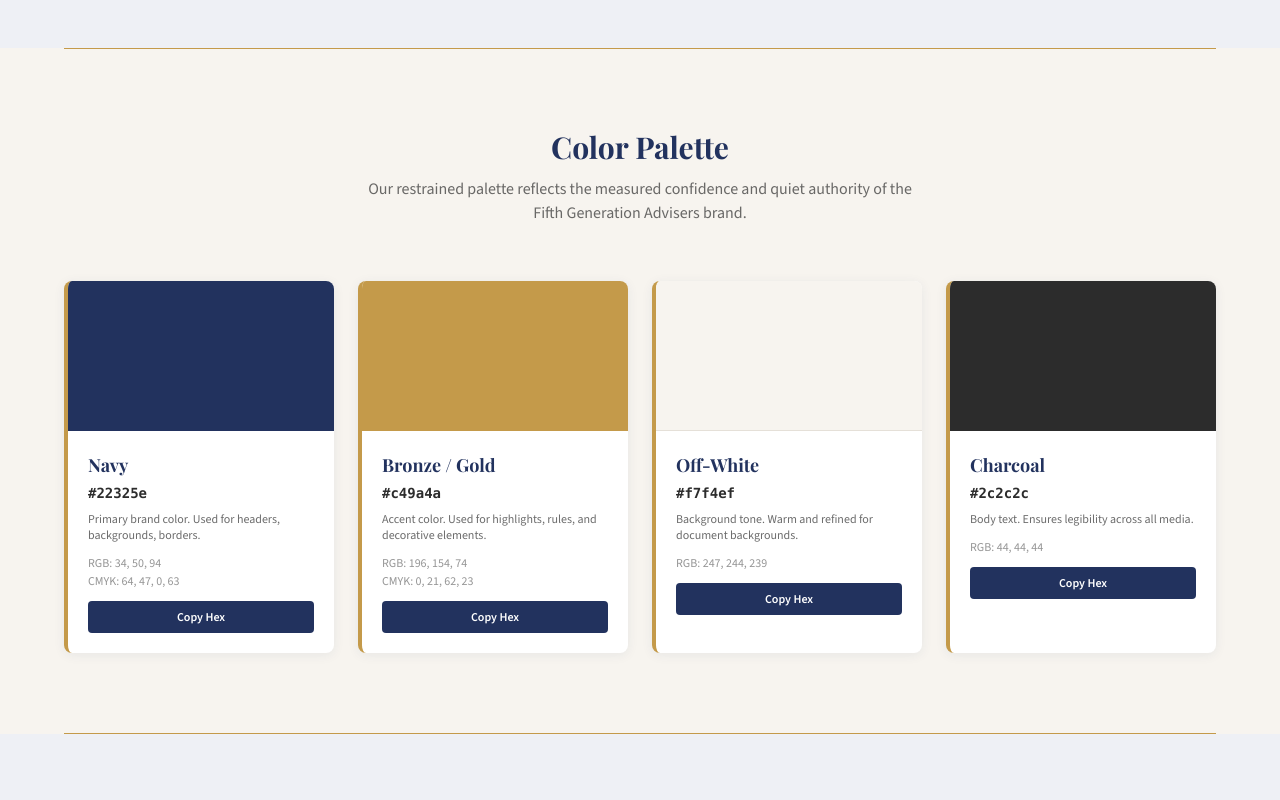
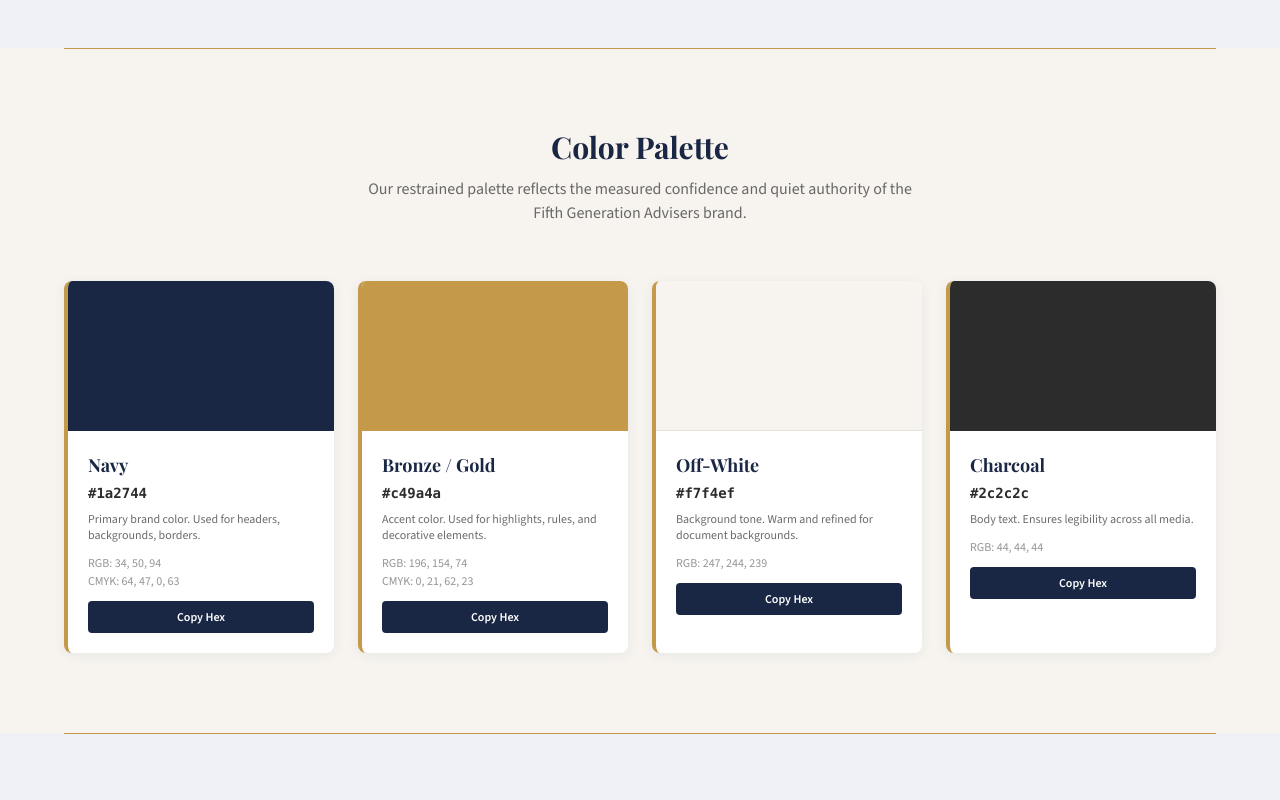
Before and after one commit to 5thgenfinance/5thgenfinance.github.io, a plain HTML site: page brand.html in a window 1280 px wide. Shown: the part 1760-2560 px from the top of the page. Drawn offline with nearby package versions, Linux system fonts and the light colour scheme.

Commit message:
changed navy to 1a2744

```diff
--- a/brand.html
+++ b/brand.html
@@ -10,7 +10,7 @@
         theme: {
           extend: {
             colors: {
-              navy: '#22325e',
+              navy: '#1a2744',
               'navy-light': '#eef0f5',
               'navy-dark': '#1a2748',
               bronze: '#c49a4a',
@@ -33,7 +33,7 @@
     <script src="https://unpkg.com/lucide@latest" defer></script>
     <style>
       :root {
-        --navy: #22325e;
+        --navy: #1a2744;
         --bronze: #c49a4a;
         --offwhite: #f7f4ef;
         --charcoal: #2c2c2c;
@@ -300,13 +300,13 @@
               <div data-id="108" class="h-[150px] bg-navy"></div>
               <div data-id="109" class="p-5">
                 <h3 data-id="110" class="font-playfair text-navy font-bold text-lg mb-1">Navy</h3>
-                <p data-id="111" class="font-mono text-sm font-bold text-charcoal mb-2">#22325e</p>
+                <p data-id="111" class="font-mono text-sm font-bold text-charcoal mb-2">#1a2744</p>
                 <p data-id="112" class="text-xs text-charcoal/70 mb-3">Primary brand color. Used for headers, backgrounds, borders.</p>
                 <div data-id="113" class="text-xs text-charcoal/50 space-y-0.5 mb-3">
                   <p data-id="114">RGB: 34, 50, 94</p>
                   <p data-id="115">CMYK: 64, 47, 0, 63</p>
                 </div>
-                <button data-id="116" class="copy-btn w-full text-xs font-semibold bg-navy text-white py-2 px-3 rounded transition-all" data-hex="#22325e">
+                <button data-id="116" class="copy-btn w-full text-xs font-semibold bg-navy text-white py-2 px-3 rounded transition-all" data-hex="#1a2744">
                   Copy Hex
                 </button>
               </div>
@@ -554,7 +554,7 @@
                   <i data-id="275" data-lucide="alert-triangle" class="w-5 h-5 text-bronze mt-0.5 shrink-0"></i>
                   <div data-id="276">
                     <h4 data-id="277" class="font-semibold text-navy mb-1">Background Surfaces</h4>
-                    <p data-id="278" class="text-sm text-charcoal/80">Never use color backgrounds other than Navy <span data-id="279" class="font-mono text-xs bg-navy text-white px-1.5 py-0.5 rounded">#22325e</span> or Off-White <span data-id="280" class="font-mono text-xs bg-offwhite border border-gray-200 px-1.5 py-0.5 rounded">#f7f4ef</span> for primary layout surfaces.</p>
+                    <p data-id="278" class="text-sm text-charcoal/80">Never use color backgrounds other than Navy <span data-id="279" class="font-mono text-xs bg-navy text-white px-1.5 py-0.5 rounded">#1a2744</span> or Off-White <span data-id="280" class="font-mono text-xs bg-offwhite border border-gray-200 px-1.5 py-0.5 rounded">#f7f4ef</span> for primary layout surfaces.</p>
                   </div>
                 </div>
               </div>
```
